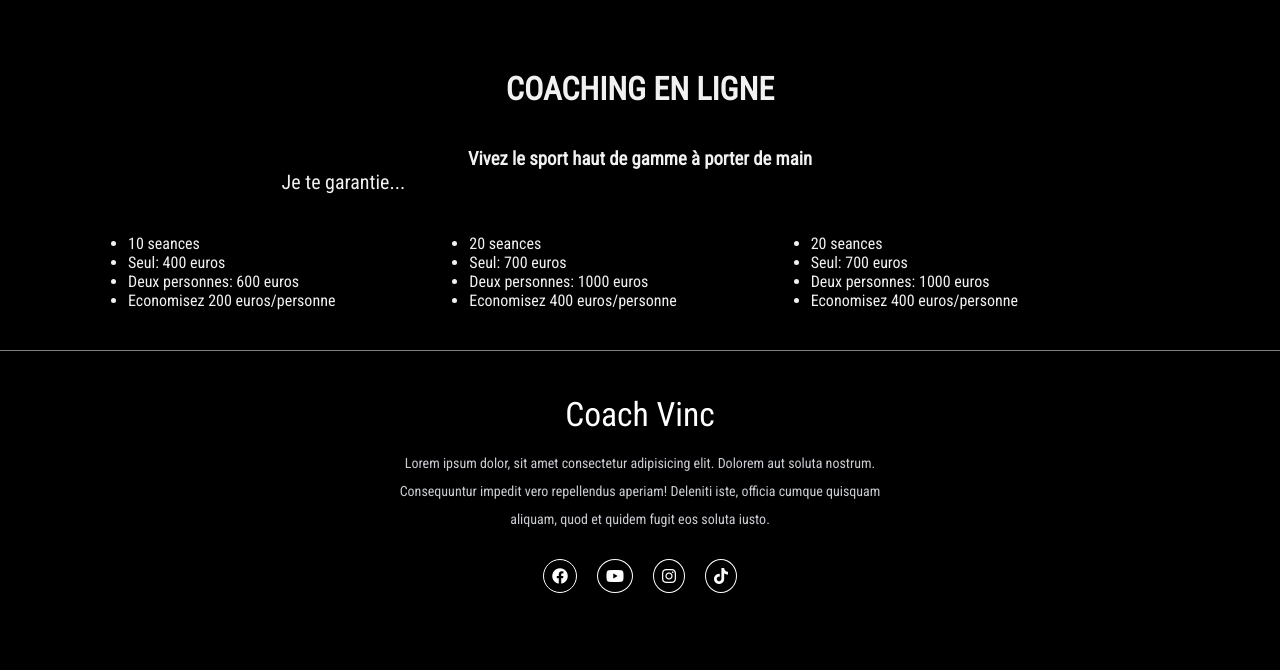
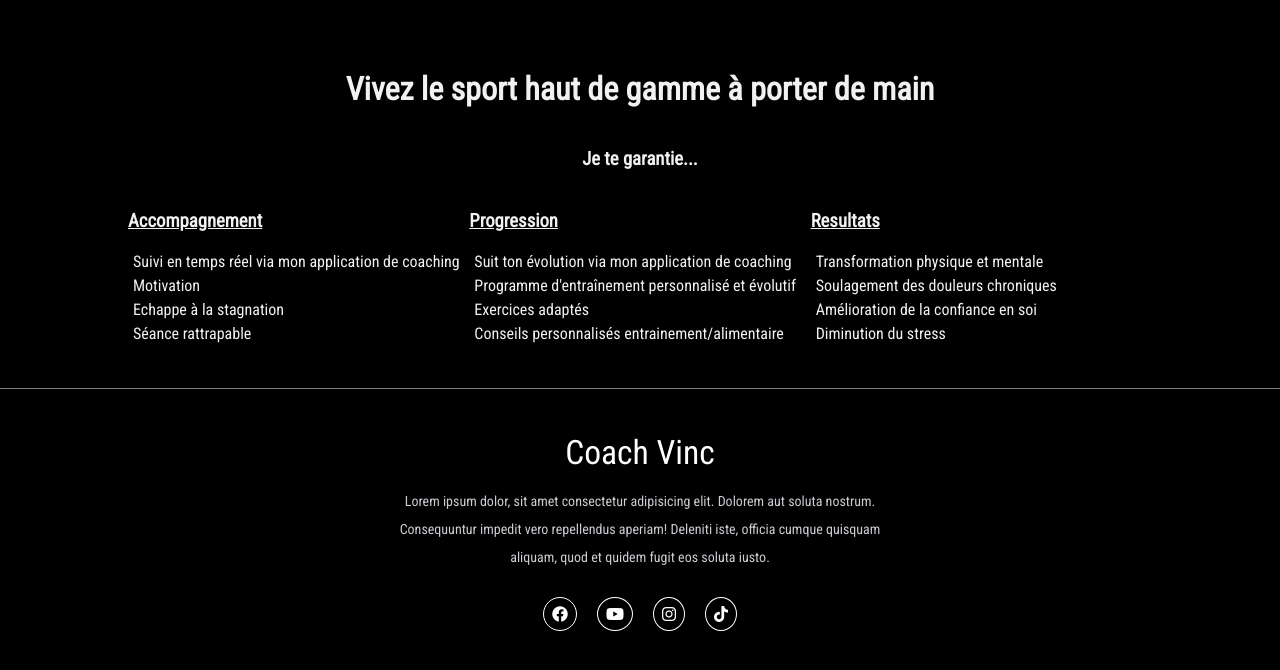
Before and after one commit to TheFatAndFurious/Coach, a plain HTML site: page coaching-online.html in a window 1280 px wide. Shown: the part 130-800 px from the top of the page. Drawn offline with Linux system fonts and the light colour scheme.

Commit message:
Add files via upload

```diff
--- a/coaching-online.html
+++ b/coaching-online.html
@@ -37,33 +37,40 @@
 
     <main class="coaching-domicile">
         <div class="container-pitch">
-            <h1>COACHING EN LIGNE</h1>
-            <h3>Vivez le sport haut de gamme à porter de main</h3>
-            <p>Je te garantie...</p>
+            <h1>Vivez le sport haut de gamme à porter de main</h1>
+            <h3>Je te garantie...</h3>
         </div>
         <div class="promesses">
             <div class="accompagnement">
+                <h3>Accompagnement</h3>
                 <ul>
-                    <li>10 seances</li>
-                    <li>Seul: 400 euros</li>
-                    <li>Deux personnes: 600 euros</li>
-                    <li>Economisez 200 euros/personne</li>
+                    <li>Suivi en temps réel via mon
+                        application de coaching</li>
+                    <li>Motivation</li>
+                    <li>Echappe à la stagnation</li>
+                    <li>Séance rattrapable</li>
                 </ul>
             </div>
             <div class="progression">
+                <h3>Progression</h3>
                 <ul>
-                    <li>20 seances</li>
-                    <li>Seul: 700 euros</li>
-                    <li>Deux personnes: 1000 euros</li>
-                    <li>Economisez 400 euros/personne</li>
+                    <li>Suit ton évolution via mon
+                        application de coaching</li>
+                    <li>Programme d'entraînement
+                        personnalisé et évolutif</li>
+                    <li>Exercices adaptés</li>
+                    <li>Conseils personnalisés
+                        entrainement/alimentaire</li>
                 </ul>
             </div>
             <div class="resultat">
+                <h3>Resultats</h3>
                 <ul>
-                    <li>20 seances</li>
-                    <li>Seul: 700 euros</li>
-                    <li>Deux personnes: 1000 euros</li>
-                    <li>Economisez 400 euros/personne</li>
+                    <li>Transformation physique et
+                        mentale</li>
+                    <li>Soulagement des douleurs chroniques</li>
+                    <li>Amélioration de la confiance en soi</li>
+                    <li>Diminution du stress</li>
                 </ul>
             </div>
         </div>
--- a/style.scss
+++ b/style.scss
@@ -263,7 +263,9 @@ nav .logo {
         margin-bottom: 40px;
       }
 
-
+      h3 {
+        margin-bottom: 40px;
+      }
 
       p {
         font-size: 20px;
@@ -306,6 +308,22 @@ nav .logo {
     .promesses {
       display: grid;
       grid-template-columns: repeat(3, 2fr);
+
+      h3 {
+        margin-bottom: 20px;
+        text-decoration: underline;
+      }
+
+      ul {
+        list-style: none;
+
+        li {
+          margin-bottom: 5px;
+          margin-left: 5px;
+        }
+      }
+
+
     }
   }
 
@@ -314,8 +332,18 @@ nav .logo {
       .tarifs {
         grid-template-columns: 1fr;
       }
+
+      .promesses {
+        grid-template-columns: 1fr;
+
+        h3 {
+          text-align: center;
+        }
+      }
     }
   }
+
+
 
   /*------------------------------CONTACT---------------------------------*/
   .contact {
```
Also changed, not shown: style.css, 1 other file.
